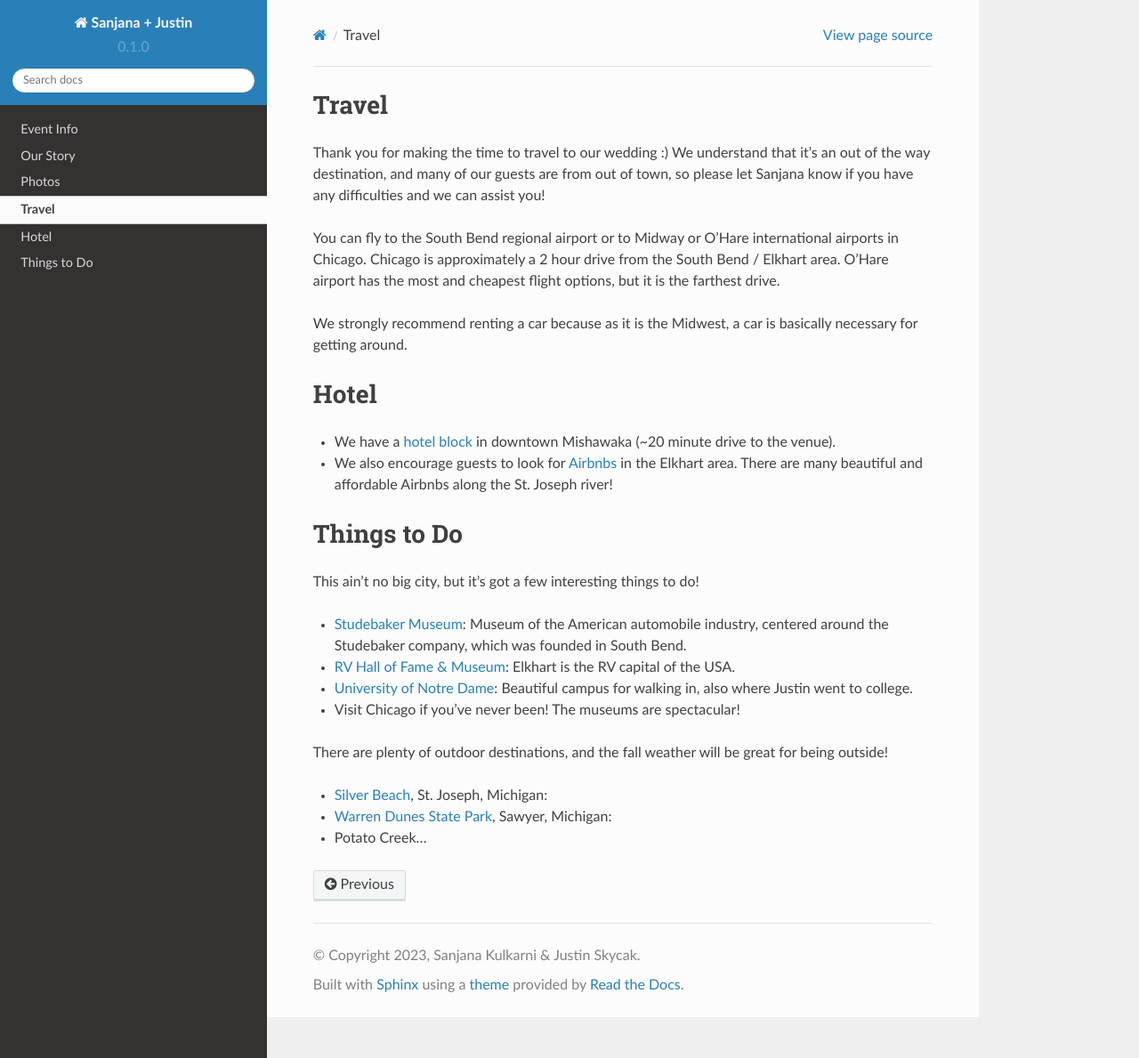
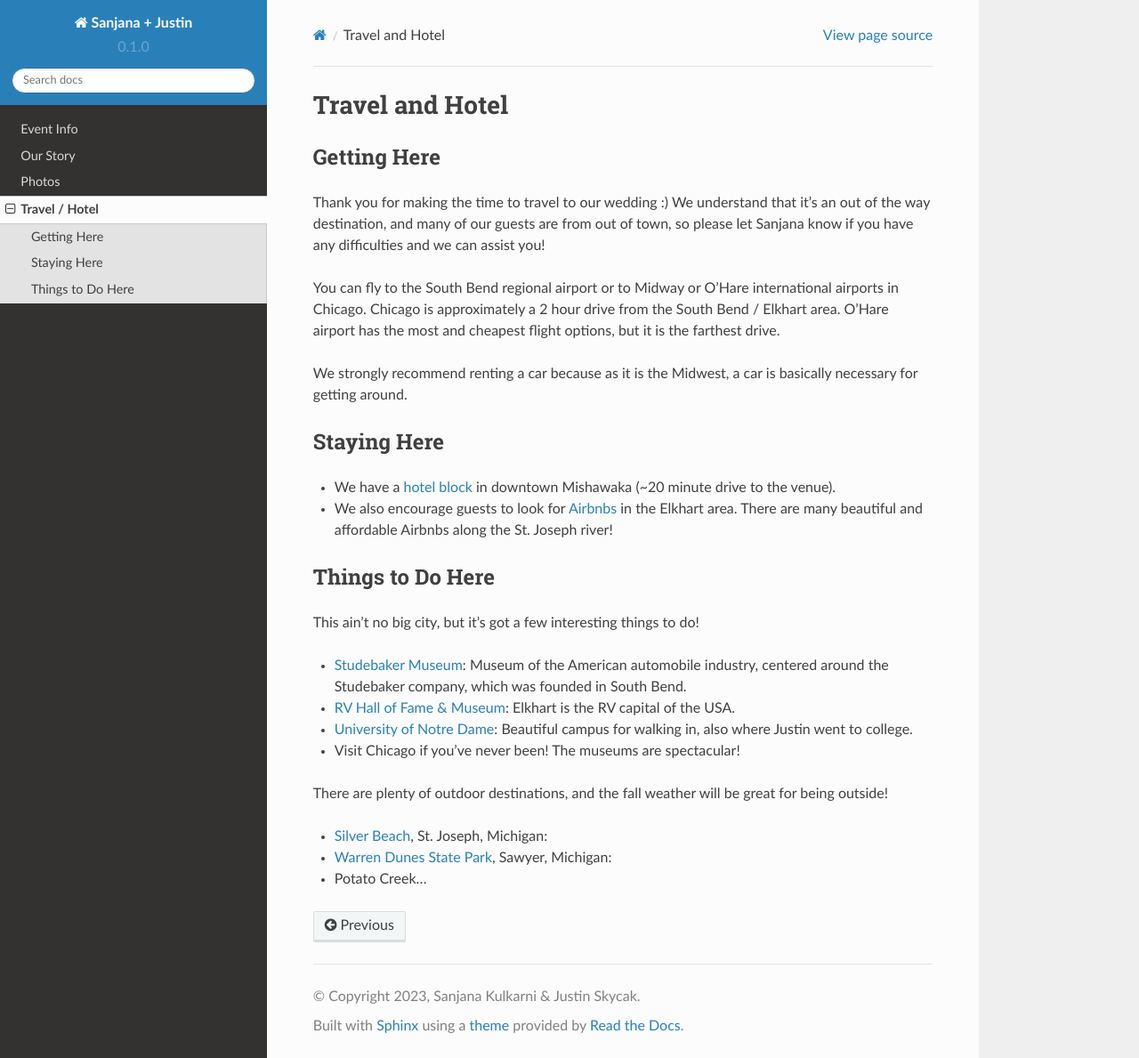
Before and after one commit to jpskycak/wedding, a Sphinx documentation site: the page built from docs/source/hotel.rst, in a window 1280 px wide and 1189 px high. Shown: the whole window at 89% size. Built offline with Sphinx 7.4.7 and the Read the Docs theme 2.0.0, drawn with Linux system fonts in a browser that asks for light colours.

Commit message:
Update hotel.rst

```diff
--- a/docs/source/hotel.rst
+++ b/docs/source/hotel.rst
@@ -1,4 +1,7 @@
-Travel
+Travel and Hotel
+===================================
+
+Getting Here
 **********
 
 Thank you for making the time to travel to our wedding :) We understand that it's an out of the way destination, and many of our guests are from out of town, so please let Sanjana know if you have any difficulties and we can assist you!
@@ -7,14 +10,14 @@ You can fly to the South Bend regional airport or to Midway or O'Hare internatio
 
 We strongly recommend renting a car because as it is the Midwest, a car is basically necessary for getting around.
 
-Hotel
+Staying Here
 **********
 
 * We have a `hotel block <https://www.hilton.com/en/book/reservation/rooms/?ctyhocn=SBNHTHT&arrivalDate=2024-10-04&departureDate=2024-10-06&groupCode=cht601&room1NumAdults=2>`_ in downtown Mishawaka (~20 minute drive to the venue).
 
 * We also encourage guests to look for `Airbnbs <https://www.airbnb.com/s/Elkhart--Indiana--United-States/homes?tab_id=home_tab&refinement_paths%5B%5D=%2Fhomes&flexible_trip_lengths%5B%5D=one_week&monthly_start_date=2024-05-01&monthly_length=3&monthly_end_date=2024-08-01&price_filter_input_type=0&channel=EXPLORE&query=Elkhart%2C%20IN&place_id=ChIJE67jW8PCFogRy4iDAtnv7Xo&date_picker_type=calendar&checkin=2024-10-04&checkout=2024-10-06&adults=2&source=structured_search_input_header&search_type=user_map_move&search_mode=regular_search&price_filter_num_nights=2&ne_lat=41.71097255705831&ne_lng=-85.95591620668222&sw_lat=41.652412088038595&sw_lng=-86.01970598951141&zoom=13.219956233363156&zoom_level=13.219956233363156&search_by_map=true>`_ in the Elkhart area. There are many beautiful and affordable Airbnbs along the St. Joseph river!
 
-Things to Do
+Things to Do Here
 **********
 
 This ain't no big city, but it's got a few interesting things to do!
```
